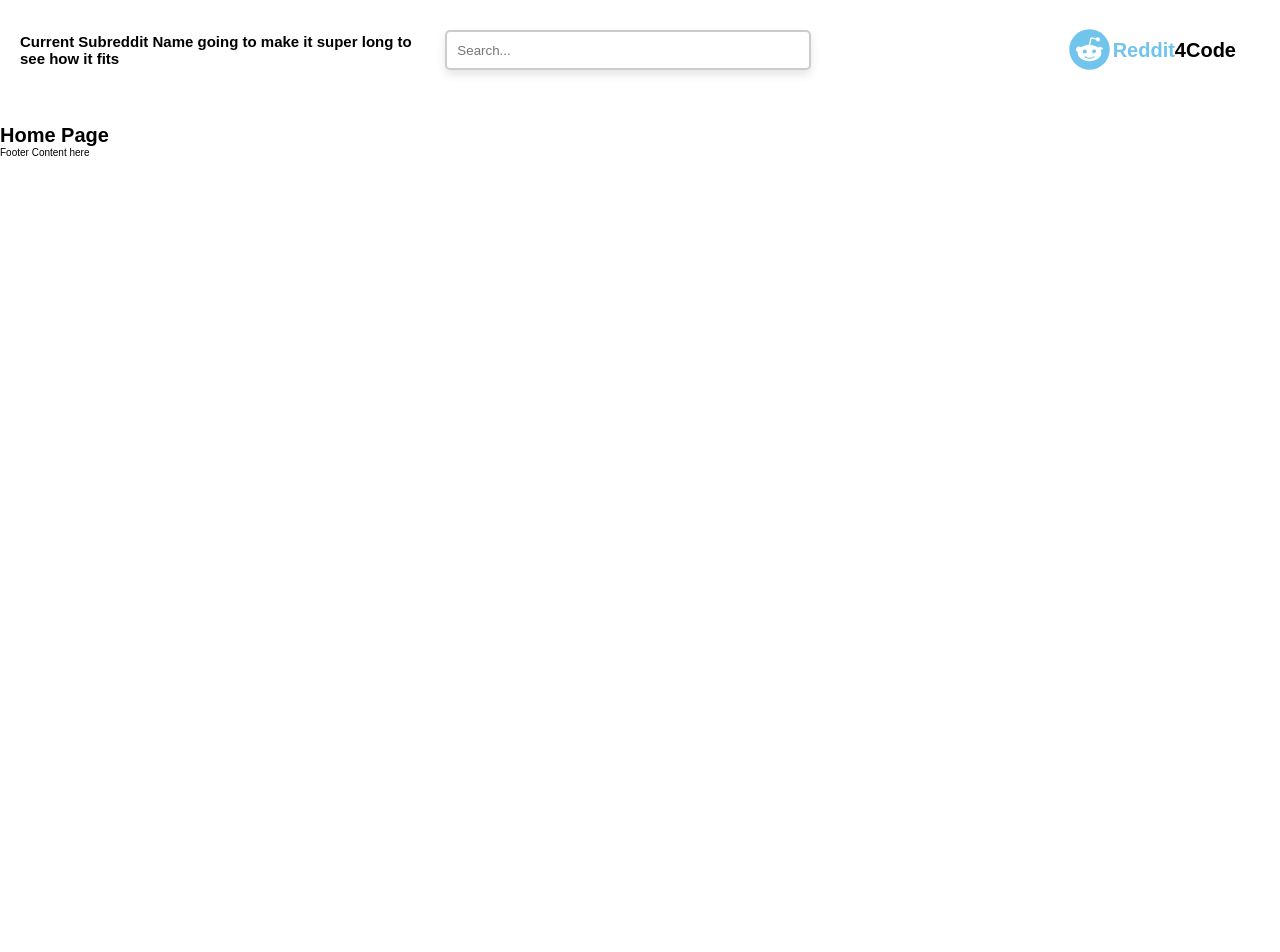
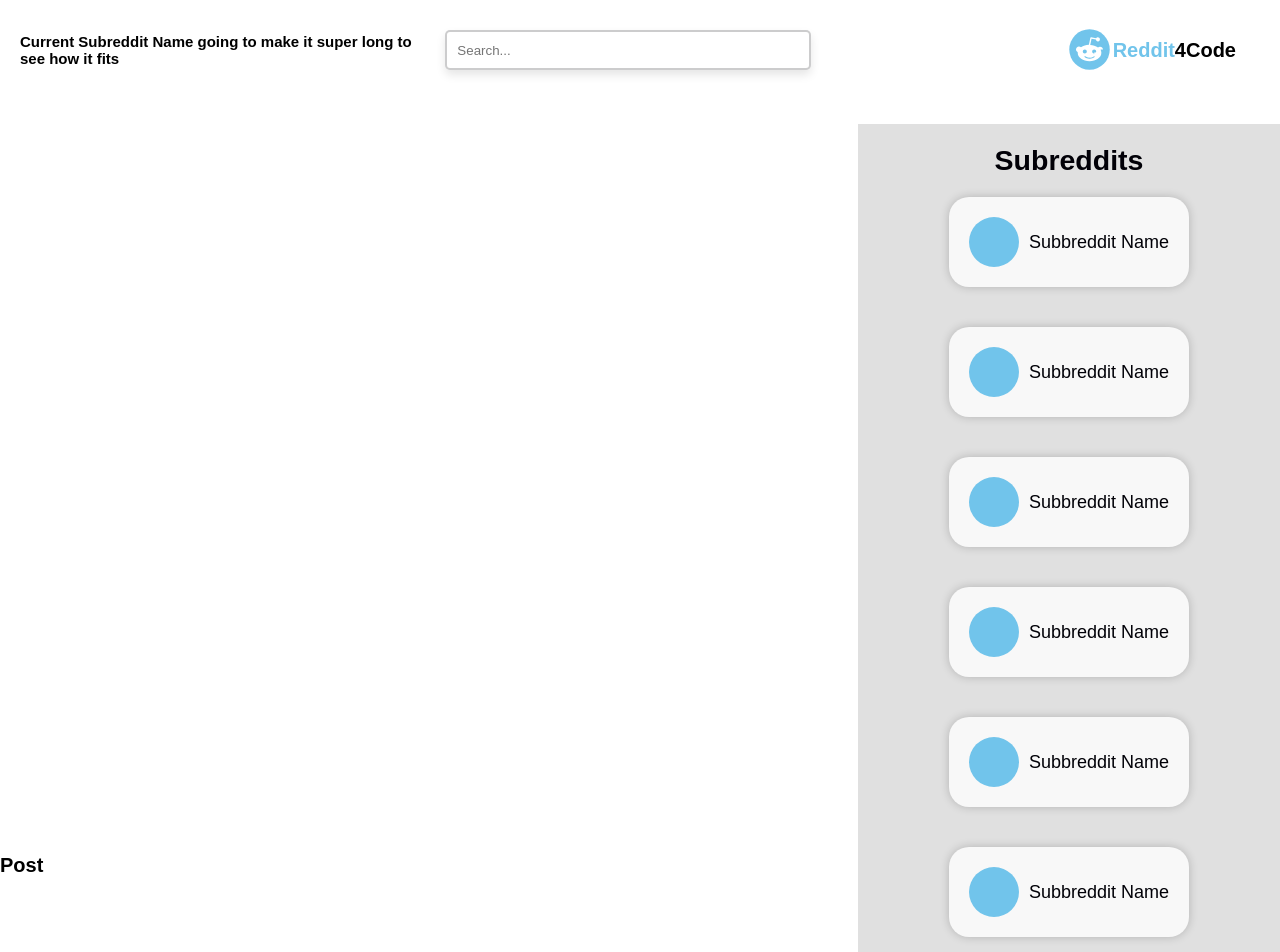
Before and after one commit to lyzboy/reddit-4-code, a React (Create React App) app: page / in a window 1280 px wide. Shown: the top 952 px of the page. Before the commit the page ends 800 px from the top, so only its background shows below. Built offline with nearby package versions, Linux system fonts and the light colour scheme.

Commit message:
Refactor header component and add responsive navigation menu

```diff
--- a/src/components/header/Header.jsx
+++ b/src/components/header/Header.jsx
@@ -13,19 +13,20 @@ const Header = () => {
     };
 
     useEffect(() => {
+        // close mobile nav bar if screen size is greater than 768px
         const mediaQuery = window.matchMedia("(max-width: 768px)");
-        if (!mediaQuery.matches) {
-            setShowNav(false);
-        }
 
         const handleResize = () => {
-            if (!mediaQuery.matches) {
-                setShowNav(false);
-            }
+            setShowNav(false);
         };
 
-        mediaQuery.addListener(handleResize);
-        return () => mediaQuery.removeListener(handleResize);
+        handleResize();
+
+        mediaQuery.addEventListener("change", handleResize);
+
+        return () => {
+            mediaQuery.removeEventListener("change", handleResize);
+        };
     }, []);
 
     const redditIcon = (
--- a/src/containers/navBar/NavBar.module.scss
+++ b/src/containers/navBar/NavBar.module.scss
@@ -10,5 +10,4 @@
     color: map-get($theme-colors, "dark");
     font-size: 1.9rem;
     padding-top: 2rem;
-    width: 100%;
 }
--- /dev/null
+++ b/src/containers/post/Post.jsx
@@ -0,0 +1,11 @@
+import React from "react";
+
+const Post = ({ className }) => {
+    return (
+        <div className={className}>
+            <h1>Post</h1>
+        </div>
+    );
+};
+
+export default Post;
--- a/src/pages/homePage/HomePage.jsx
+++ b/src/pages/homePage/HomePage.jsx
@@ -1,7 +1,46 @@
-import React from "react";
+import React, { useState, useEffect } from "react";
+
+import Post from "../../containers/post/Post";
+import NavBar from "../../containers/navBar/NavBar";
+
+import styles from "./HomePage.module.scss";
 
 const HomePage = () => {
-    return <h1>Home Page</h1>;
+    const [showNav, setShowNav] = useState(false);
+
+    const handleShowNav = () => {
+        setShowNav(!showNav);
+    };
+
+    useEffect(() => {
+        const mediaQuery = window.matchMedia("(max-width: 768px)");
+
+        const handleResize = () => {
+            setShowNav(!mediaQuery.matches);
+        };
+
+        // Initial check and setting of setShowNav
+        handleResize();
+
+        mediaQuery.addEventListener("change", handleResize);
+
+        // Cleanup function
+        return () => {
+            mediaQuery.removeEventListener("change", handleResize);
+        };
+    }, []);
+
+    return (
+        <div className={styles.HomePage}>
+            <Post className={styles.postList} />
+
+            <NavBar
+                className={`${styles.nav} ${
+                    showNav ? styles.visible : styles.disabled
+                }`}
+            />
+        </div>
+    );
 };
 
 export default HomePage;
--- /dev/null
+++ b/src/pages/homePage/HomePage.module.scss
@@ -0,0 +1,22 @@
+.HomePage {
+    display: flex;
+    flex-direction: row;
+    align-items: center;
+    justify-content: center;
+}
+
+.postList {
+    flex: 8 1 auto;
+}
+
+.nav {
+    flex: 1 1 auto;
+}
+
+.disabled {
+    display: none;
+}
+
+.visible {
+    //display: block;
+}
```
